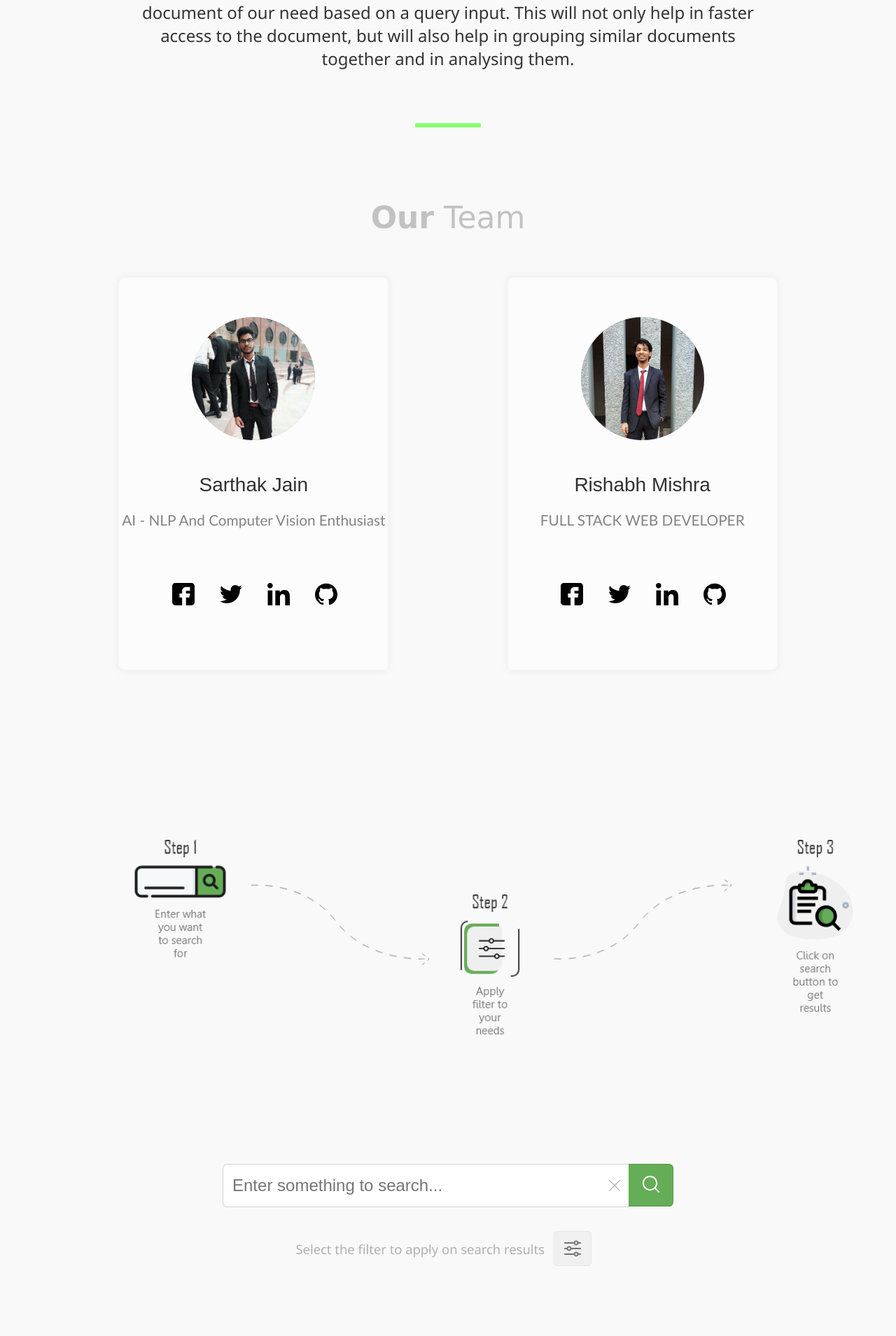
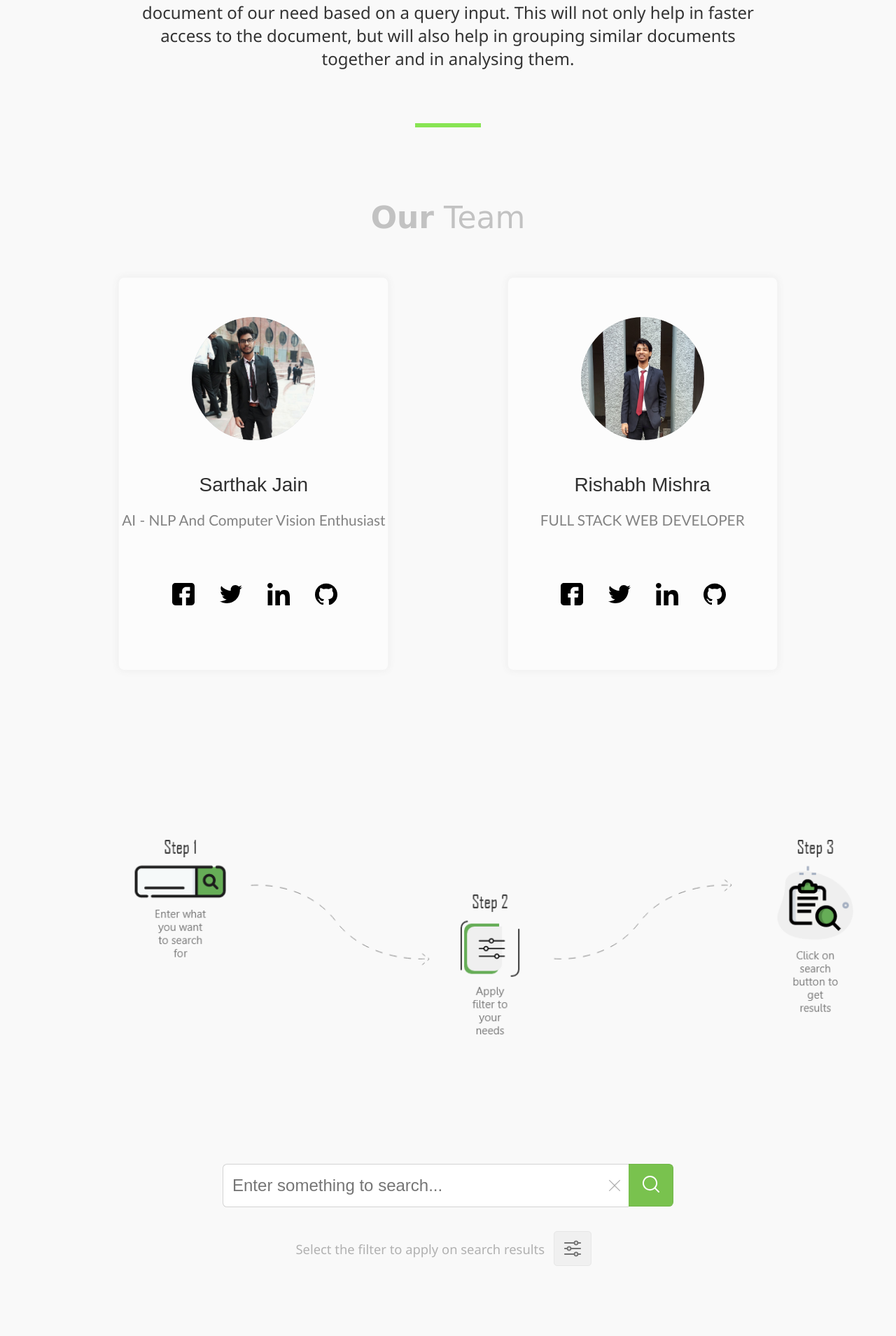
Before and after one commit to rishabhm74/IDF_tests, a Flask app: page / in a window 1280 px wide. Shown: the part 1271-3180 px from the top of the page at 70% size. Run offline with Flask 2, Linux system fonts and the light colour scheme.

Commit message:
Update style.css

```diff
--- a/src/static/style.css
+++ b/src/static/style.css
@@ -150,7 +150,7 @@ body{
 .about_under_line{
     width: 8%;
     height: 0.8vh;
-    background-color: #86ff70; /*f5da59*/ /*ffe97a*/
+    background-color: #88e453; /*f5da59*/ /*ffe97a*/
     border: none;
 }
 
@@ -918,16 +918,16 @@ body{
 .search_button{
     border: none;
     padding: 2vh 1.5vw;
-    background-color: #66AD57;
+    background-color: #79c24e;
     color: #ffffff;
     border-radius: 0rem 0.4rem 0.4rem 0rem;
-    border: 0.5px solid #58974b;
+    border: 0.5px solid #71b64a;
     border-left: none;
     transition: 0.3s;
     cursor: pointer;
 }
 .search_button:hover{
-    background-color: #6bc05c;
+    background-color: #82d154;
     padding: 2vh 1.5vw;
 }
 
@@ -1182,3 +1182,12 @@ body{
 #filter_type_name_holder{
     display: none;
 }
+
+
+
+
+
+*::selection{
+    background-color: rgb(150, 213, 49); /* 6deb56*/
+    color: #fff;
+}
```
